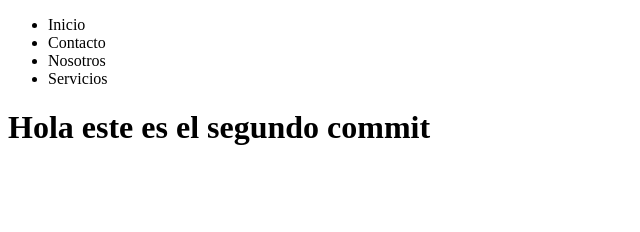
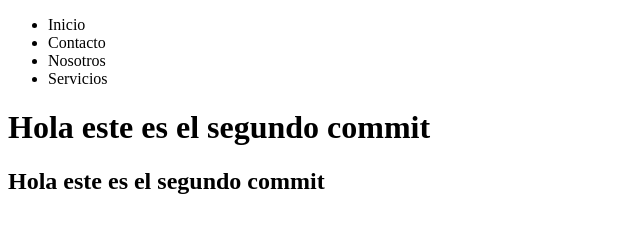
Before and after one commit to nicoluna319/TallerGit_remote_NL, a plain HTML site: page index.html in a window 1280 px wide. Shown: the whole page, without its empty margins (0-640 px from the left). Drawn offline with Linux system fonts and the light colour scheme.

Commit message:
Tercer commit

```diff
--- a/index.html
+++ b/index.html
@@ -16,6 +16,7 @@
     </header>
 
     <h1>Hola este es el segundo commit</h1>
+    <h2>Hola este es el segundo commit</h2>
 
 
 </body>
```
